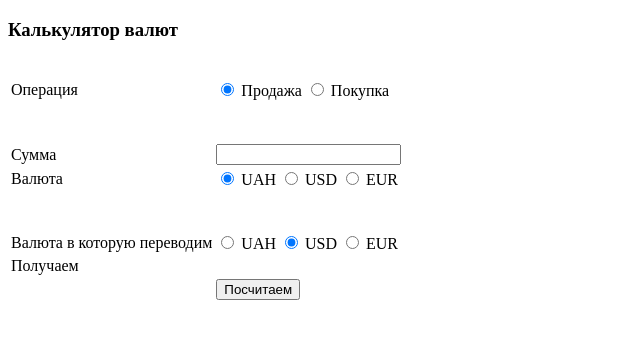
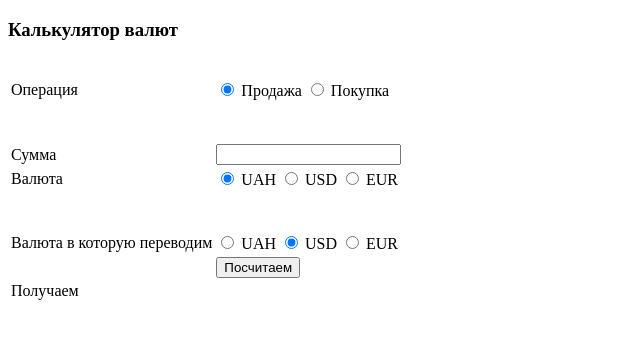
Before and after one commit to Ardashkin/FrontEndPro-Hillel-, a plain HTML site: page 03 (24.04.2018)/HomeWork/form-calculator.html in a window 1280 px wide. Shown: the whole page, without its empty margins (0-640 px from the left). Drawn offline with Linux system fonts and the light colour scheme.

Commit message:
27.04.2018 13:12

```diff
--- a/03 (24.04.2018)/HomeWork/form-calculator.html
+++ b/03 (24.04.2018)/HomeWork/form-calculator.html
@@ -29,7 +29,7 @@
         <label>Сумма</label>
     </td>
     <td>
-        <input type="text" name="summ"><br>
+        <input type="text" id="summ"><br>
     </td>
 </tr>
     <tr>
@@ -67,19 +67,19 @@
     </tr>
     <tr>
         <td>
+        </td>
+        <td>
+            <button type="button" onclick="myFunction33()">Посчитаем</button>
+        </td>
+    </tr>
+    <tr>
+        <td>
             <label>Получаем</label>
         </td>
         <td>
             <label id="result"></label>
         </td>
     </tr>
-    <tr>
-        <td>
-        </td>
-        <td>
-            <button type="button" onclick="myFunction33()">Посчитаем</button>
-        </td>
-    </tr>
 </table>
 
 </body>
--- a/03 (24.04.2018)/HomeWork/js/main.js
+++ b/03 (24.04.2018)/HomeWork/js/main.js
@@ -55,57 +55,73 @@ function myFunction32(){
  }
 };
 
-function myFunction33(){
+function myFunction33() {
     const SALE_USD = 26.05;
     const SALE_EUR = 31.57;
     const SALE_UAH = 1;
     const BUY_USD = 26.20;
-    const BUY_EUR = 31.57;
+    const BUY_EUR = 32.16;
     const BUY_UAH = 32.16;
 
     var operation = document.getElementsByName("operation");
     var currency = document.getElementsByName("currency");
     var currencyOut = document.getElementsByName("currencyOut");
-    var summ = document.getElementsByName("summ");
+    var summ = document.getElementById("summ").value;
 
     function getRadioValue(nameRadio) {
-        for(var i=0; i < nameRadio.length; i++)
-        {
-            if(nameRadio[i].checked==true)  return nameRadio[i].value;
+        for (var i = 0; i < nameRadio.length; i++) {
+            if (nameRadio[i].checked == true) return nameRadio[i].value;
         }
     };
 
 
-    if (getRadioValue(operation)==="sale") {
+    if (getRadioValue(operation) === "sale") {
 
-       switch (getRadioValue(currency)) {
-            case "UAH":
-            {
+        switch (getRadioValue(currency)) {
+            case "UAH": {
                 switch (getRadioValue(currencyOut)) {
                     case "UAH":
-                                document.getElementById('result').innerHTML = String(summ*SALE_UAH);
-                                break;
-                    case "USD": alert("hi");
+                        document.getElementById('result').innerHTML = String(summ * SALE_UAH);
                         break;
-                    case "EUR": document.getElementById('result').innerHTML = summ*SALE_UEUR;
+                    case "USD":
+                        document.getElementById('result').innerHTML = String(summ / BUY_USD);
+                        break;
+                    case "EUR":
+                        document.getElementById('result').innerHTML = String(summ / BUY_EUR);
                         break;
                 }
             }
-            case "USD":
-            {
-                switch (getRadioValue(currencyOut) {
-                    case "UAH": document.getElementById('result').innerHTML = summ*SALE_USD;
+
+            case "USD": {
+                switch (getRadioValue(currencyOut)) {
+                    case "UAH":
+                        document.getElementById('result').innerHTML = String(summ * SALE_USD);
                         break;
-                    case "USD": document.getElementById('result').innerHTML = summ*SALE_UAH;
+                    case "USD":
+                        document.getElementById('result').innerHTML = String(summ / SALE_UAH);
                         break;
-                    case "EUR": document.getElementById('result').innerHTML = summ*SALE_UEUR;
+                    case "EUR":
+                        document.getElementById('result').innerHTML = String(summ / BUY_EUR);
                         break;
                 }
             }
-                break;
 
+            case "EUR": {
+                switch (getRadioValue(currencyOut)) {
+                    case "UAH":
+                        document.getElementById('result').innerHTML = String(summ * SALE_EUR);
+                        break;
+                    case "USD":
+                        document.getElementById('result').innerHTML = String(summ / SALE_USD);
+                        break;
+                    case "EUR":
+                        document.getElementById('result').innerHTML = String(summ * SALE_UAH);
+                        break;
+                }
+            }
         }
 
-    }else{};
+        }else{}
+        ;
 
-};
+    };
```
